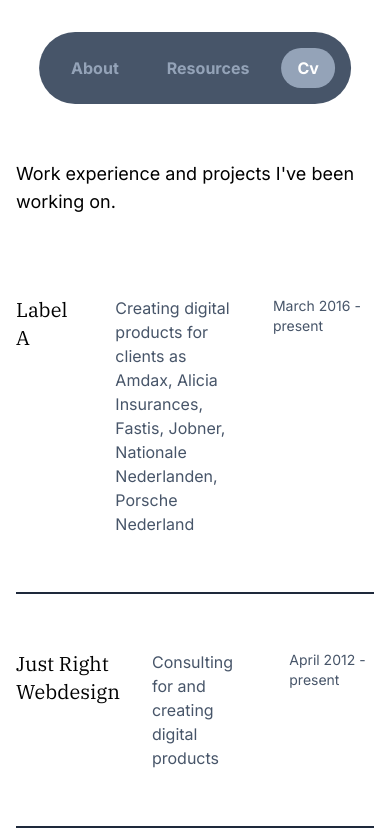
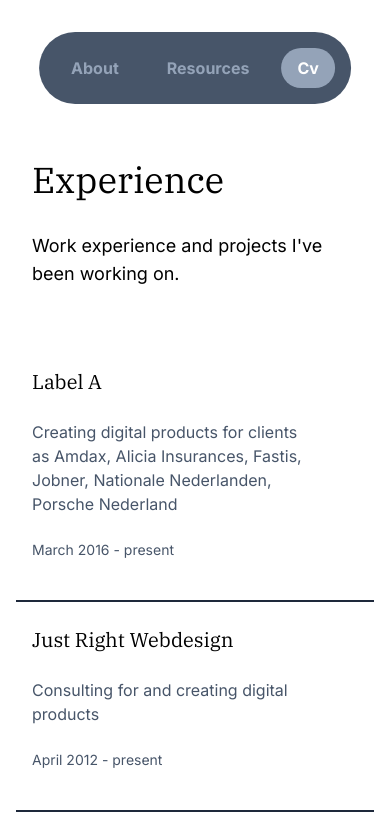
Before and after one commit to rnnyrk/ronnyrook.nl, a Next.js app: page /cv in a window 390 px wide. Shown: the top 840 px of the page. Built offline with nearby package versions, Linux system fonts and the light colour scheme.

Commit message:
Responsive CV page

```diff
--- a/src/app/cv/page.tsx
+++ b/src/app/cv/page.tsx
@@ -1,5 +1,6 @@
 import { Experience } from 'common/layout/Experience';
 import { Container } from 'common/layout/Container';
+import { Heading } from 'common/typography/Heading';
 
 export const metadata = {
   title: {
@@ -10,7 +11,10 @@
 const Cv = () => {
   return (
     <Container>
-      <p className="mt-8 mb-20 text-lg">Work experience and projects I've been working on.</p>
+      <Container className="md:px-8 mb-20">
+        <Heading>Experience</Heading>
+        <p className="mt-8 mb-20 text-lg">Work experience and projects I've been working on.</p>
+      </Container>
 
       <Experience
         title="Label A"
--- a/src/app/layout.tsx
+++ b/src/app/layout.tsx
@@ -55,7 +55,7 @@
       className={clsx('text-black bg-white dark:text-white dark:bg-[#111111]', inter.className)}
     >
       <head />
-      <body className="min-h-full min-w-full overflow-x-hidden pt-32">
+      <body className="min-h-full min-w-full overflow-x-hidden pt-40">
         <Menu />
         <main>{children}</main>
       </body>
--- a/src/app/resources/page.tsx
+++ b/src/app/resources/page.tsx
@@ -12,7 +12,7 @@
   return (
     <>
       <RefreshResources />
-      <Container className="px-8 mb-10">
+      <Container className="px-8 mb-20">
         <Heading>Notion</Heading>
         <p className="my-8 text-lg">
           I use Notion basically as my second brain. When I come across an interesting (code
--- a/src/components/common/layout/Experience.tsx
+++ b/src/components/common/layout/Experience.tsx
@@ -2,9 +2,9 @@
 
 export const Experience = ({ date, description, title }: ExperienceProps) => {
   return (
-    <div className="flex items-start mb-14 pb-14 border-b-2 border-slate-800 last:border-b-0">
-      <Heading className="text-xl font-bold w-40">{title}</Heading>
-      <p className="mx-8 w-10/12 text-slate-600">{description}</p>
+    <div className="flex flex-col md:flex-row items-start mb-6 pb-6 px-4 md:mb-14 md:pb-14 md:px-0 border-b-2 border-slate-800 last:border-b-0">
+      <Heading className="text-xl font-bold w-full md:w-40">{title}</Heading>
+      <p className="my-6 md:my-0 md:mx-8 w-10/12 text-slate-600">{description}</p>
       <span className="text-sm mb-4 w-60 text-slate-600">{date}</span>
     </div>
   );
```
